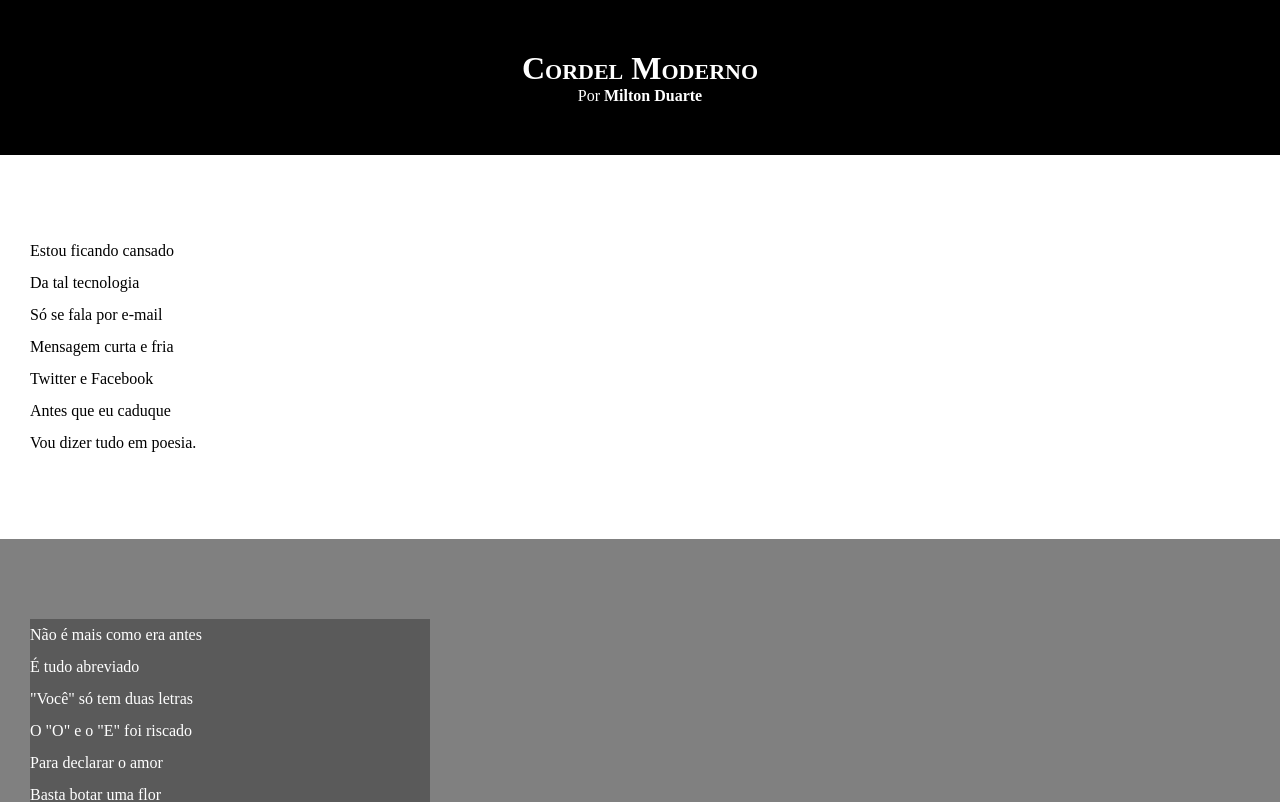
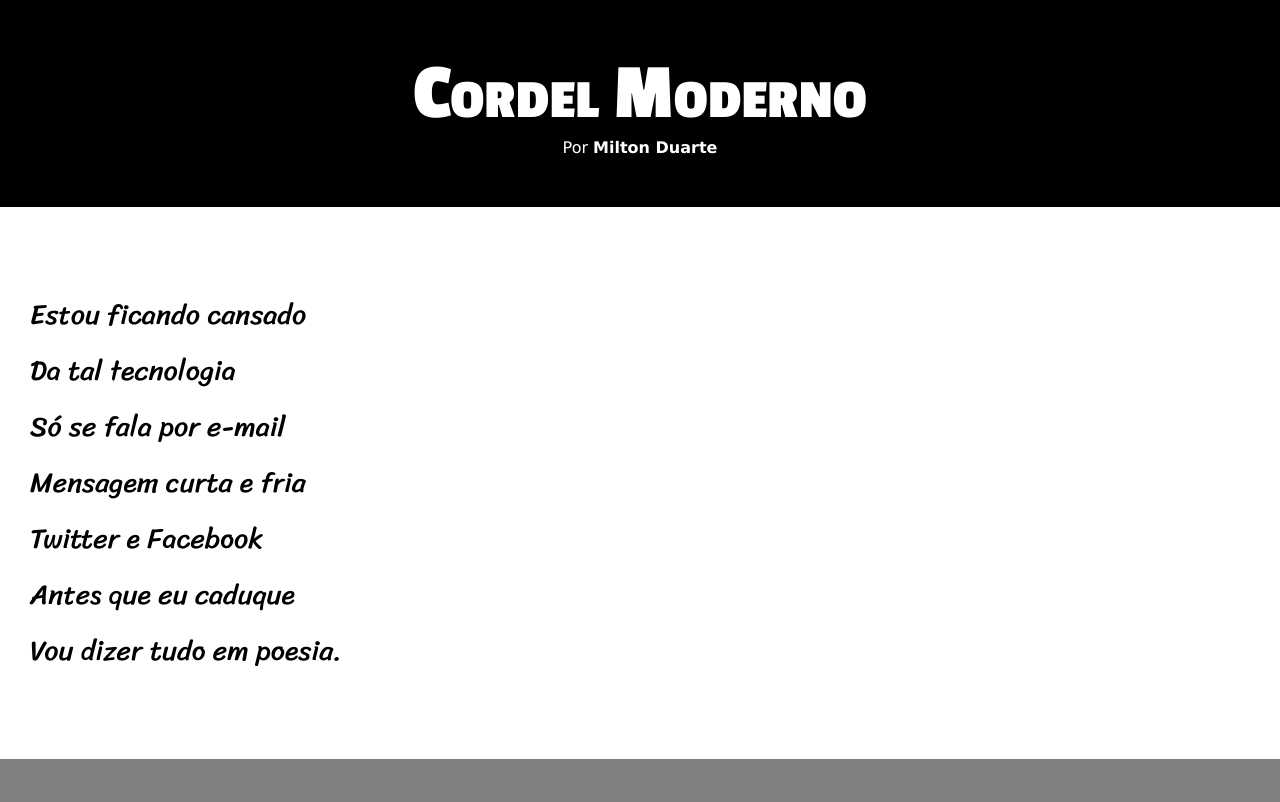
Before and after one commit to kevynbucke/html-css, a plain HTML site: page exercicios/desafio04/index.html in a window 1280 px wide. Shown: the top 802 px of the page. Drawn offline with Linux system fonts and the light colour scheme.

Commit message:
Update style.css

```diff
--- a/exercicios/desafio04/estilo/style.css
+++ b/exercicios/desafio04/estilo/style.css
@@ -1,5 +1,15 @@
 @charset "UTF-8";
 
+
+@import url('https://fonts.googleapis.com/css2?family=Passion+One:wght@400;700;900&display=swap');
+
+@import url('https://fonts.googleapis.com/css2?family=Passion+One:wght@400;700;900&family=Sriracha&display=swap');
+
+:root{
+     --font1: verdana, Geneva, tahoma, sans-serif;
+     --font2: "Passion One", sans-serif;
+     --font3: "Sriracha", cursiva;
+}
 *{
     margin: 0px;
     padding: 0px;
@@ -7,6 +17,7 @@
 html, body {
     min-height: 100vh;
     background-color: darkgrey;
+    font-family: var(--font1);
 }
 header{
     background-color: black;
@@ -16,6 +27,8 @@ header{
 header > h1 {
     padding-top: 50px;
     font-variant: small-caps;
+    font-family: var(--font2);
+    font-size: 10vh;
 }
 header > p {
     padding-bottom: 50px;
@@ -35,6 +48,8 @@ section{
     padding-bottom: 10vh;
     line-height: 2em;
     padding-left: 30px;
+    font-family: var(--font3);
+    font-size: 3.5vh;
 }
 .normal{
     background-color: white;
@@ -46,7 +61,8 @@ section{
 }
 .img p{
     background-color: rgba(0, 0, 0, 0.301);
-    width: 400px;
+    display: inline-block;
+    padding: 5px;
 }
 footer{
     background-color: black;
```
